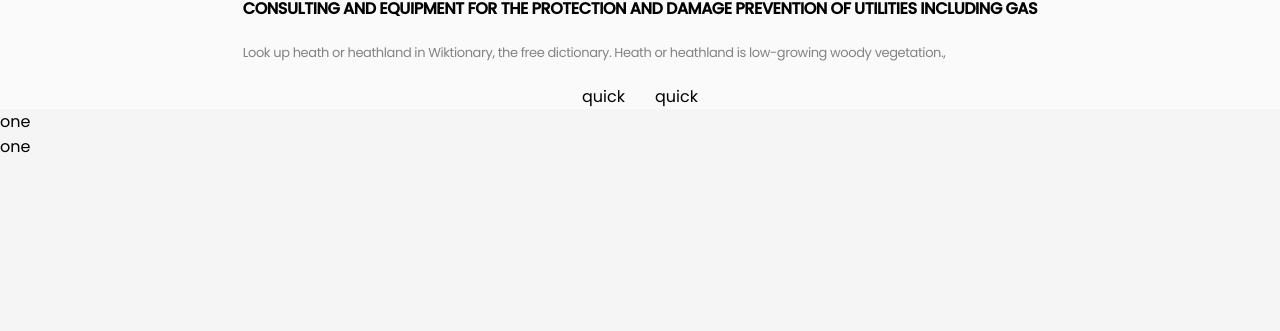
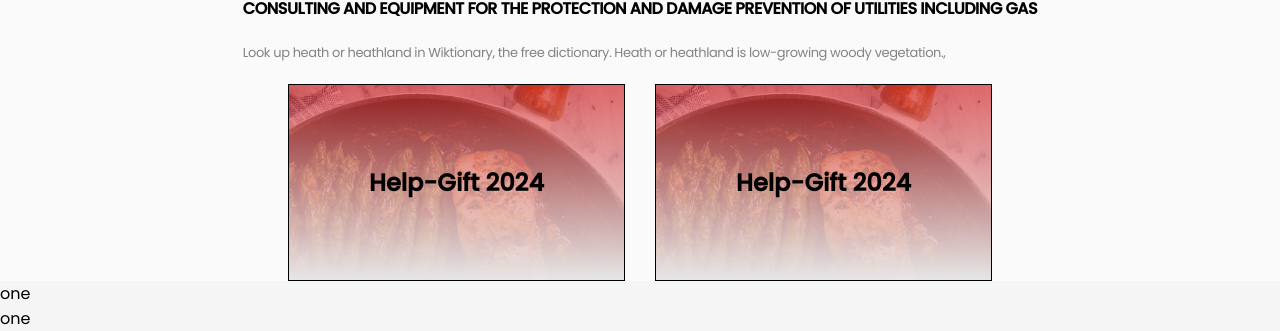
Before and after one commit to tchasinga/Final-capstone-module-one, a plain HTML site: page html/About.html in a window 1280 px wide. Shown: the part 832-1163 px from the top of the page. Before the commit the page ends 991 px from the top, so only its background shows below. Drawn offline with nearby package versions, Linux system fonts and the light colour scheme; files whose address does not match are found by name.

Commit message:
commit same thing

```diff
--- a/css/about.css
+++ b/css/about.css
@@ -149,3 +149,16 @@ span {
     max-width: 1400px;
     gap: 30px;
 }
+
+.ImgGrid h1{
+    border: 1px black solid;
+    width: 100%;
+    padding: 80px;
+    background-image: linear-gradient(
+        rgba(221, 38, 38, 0.644),
+        rgb(230, 230, 230)
+      ),
+      url("../img/CastDinner.png");
+      background-size:  100%;
+      background-repeat: no-repeat;
+}
--- a/html/About.html
+++ b/html/About.html
@@ -107,8 +107,12 @@
             </p>
           </div>
           <div class="ImgGrid">
-             <div>quick</div>
-             <div>quick</div>
+             <div >
+                  <h1>Help-Gift 2024</h1>
+             </div>
+             <div >
+                <h1>Help-Gift 2024</h1>
+           </div>
           </div>
         </div>
         <div class="fatherFour">one</div>
```
